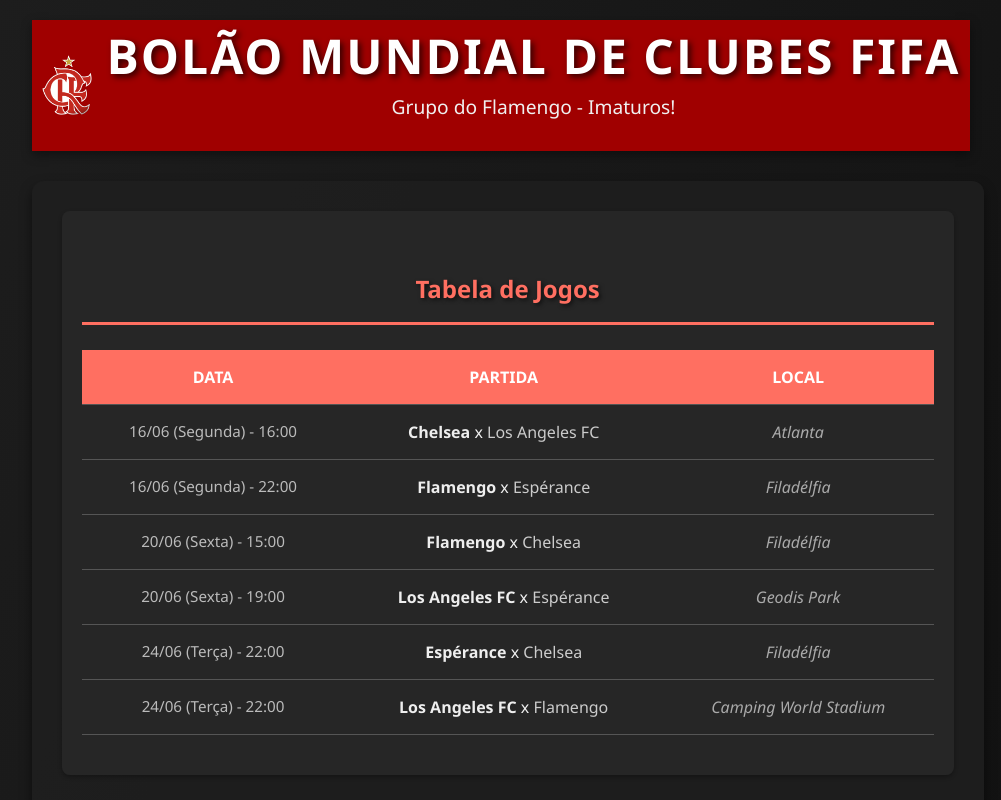
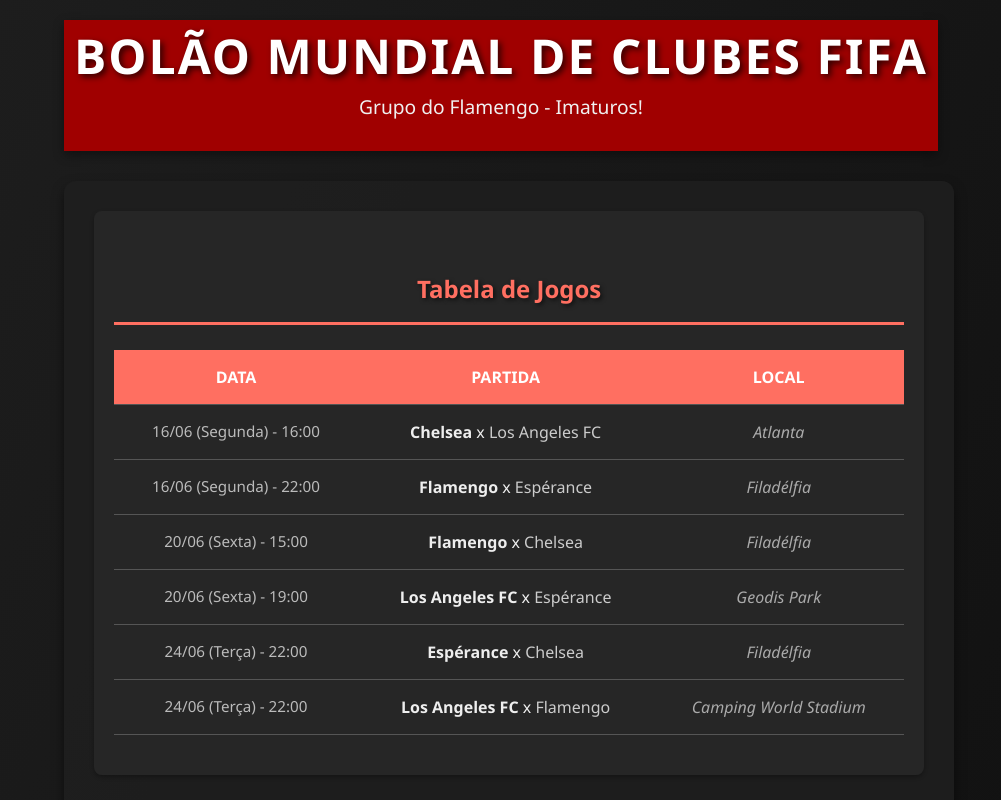
Before and after one commit to JefersonSmith/bolao-mundial, a React (Vite) app: page / in a window 1280 px wide. Shown: the top 800 px of the page, without its empty margins (139-1140 px from the left). Built offline with nearby package versions, Linux system fonts and the light colour scheme.

Commit message:
update logo

```diff
--- a/src/components/Header.jsx
+++ b/src/components/Header.jsx
@@ -5,7 +5,6 @@
 function Header({ title, subtitle }) {
   return (
     <header className="app-header">
-      <img src={flamengoLogo} alt="Escudo do Flamengo" className="flamengo-logo" />
       <div>
         <h1>{title}</h1>
         <p>{subtitle}</p>
```
